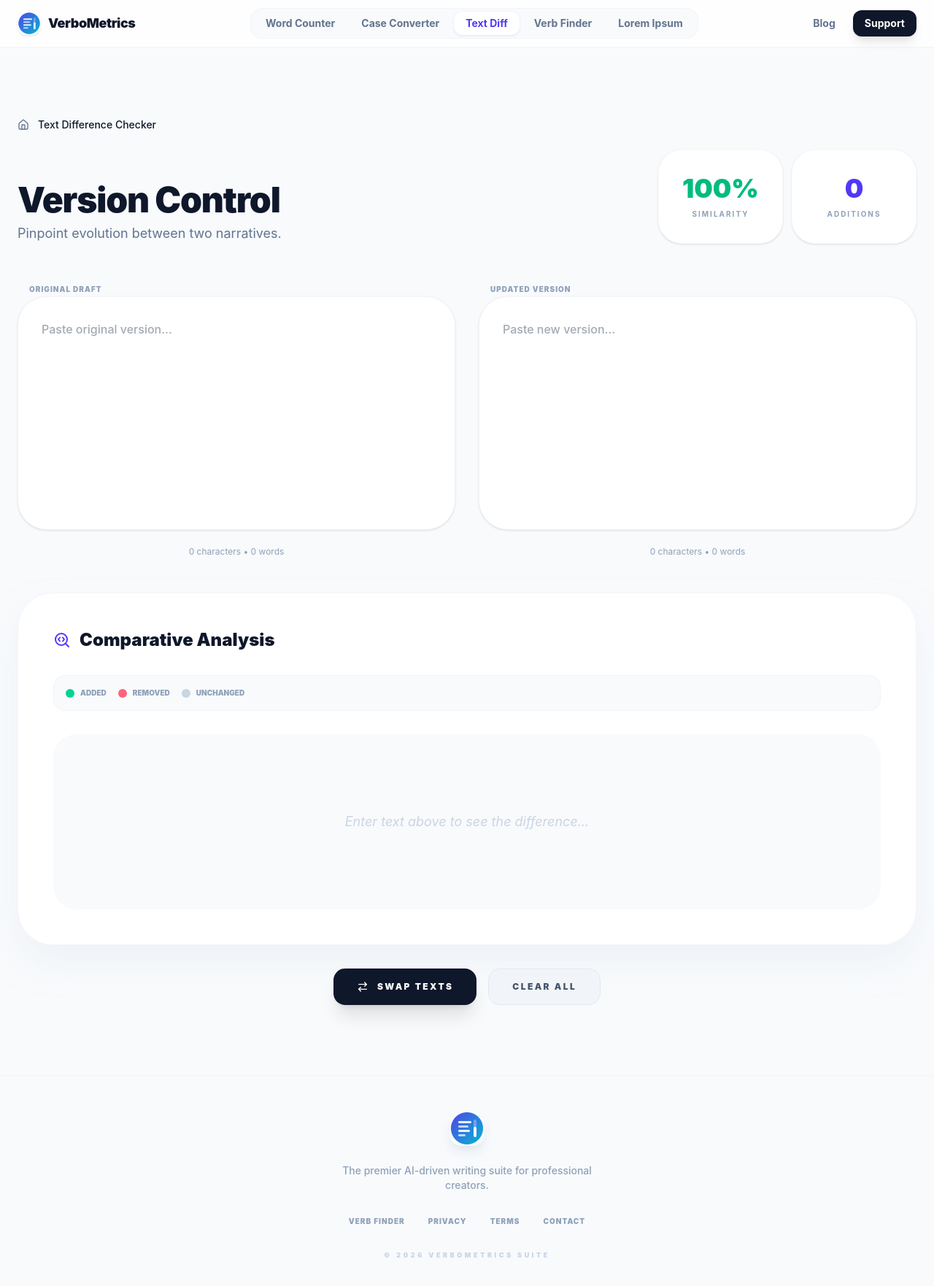
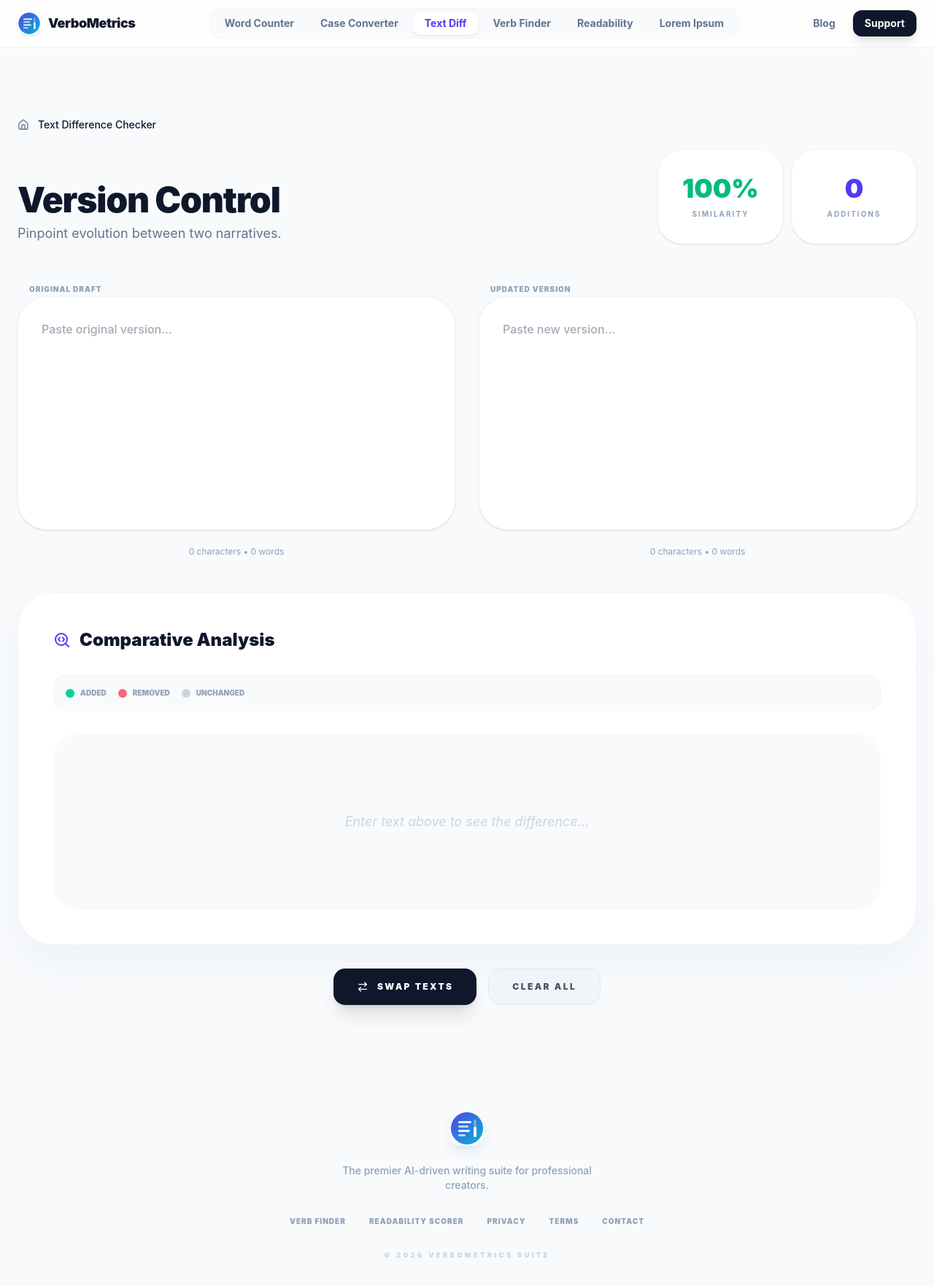
Before and after one commit to Msveiti/text-tools-suite, a React (Vite) app: page /text-diff in a window 1280 px wide. Shown: the top 1762 px of the page at 73% size. Built offline with nearby package versions, Linux system fonts and the light colour scheme.

Commit message:
UI: Added Readability Scorer to Header and Footer navigation

```diff
--- a/src/components/Footer.tsx
+++ b/src/components/Footer.tsx
@@ -14,7 +14,8 @@ const Footer = () => (
       </p>
 
       <div className="flex flex-wrap justify-center gap-8 mb-8">
-        <Link to="/verb-finder" className="text-[10px] font-black uppercase tracking-widest text-slate-400 hover:text-indigo-600">Verb Finder</Link> {/* ADDED */}
+        <Link to="/verb-finder" className="text-[10px] font-black uppercase tracking-widest text-slate-400 hover:text-indigo-600">Verb Finder</Link>
+        <Link to="/readability-scorer" className="text-[10px] font-black uppercase tracking-widest text-slate-400 hover:text-indigo-600">Readability Scorer</Link>
         <Link to="/privacy" className="text-[10px] font-black uppercase tracking-widest text-slate-400 hover:text-indigo-600">Privacy</Link>
         <Link to="/terms" className="text-[10px] font-black uppercase tracking-widest text-slate-400 hover:text-indigo-600">Terms</Link>
         <Link to="/contact" className="text-[10px] font-black uppercase tracking-widest text-slate-400 hover:text-indigo-600">Contact</Link>
--- a/src/components/Header.tsx
+++ b/src/components/Header.tsx
@@ -40,7 +40,8 @@ const Header = () => {
           <Link to="/" className={navClass('/')}>Word Counter</Link>
           <Link to="/case-converter" className={navClass('/case-converter')}>Case Converter</Link>
           <Link to="/text-diff" className={navClass('/text-diff')}>Text Diff</Link>
-          <Link to="/verb-finder" className={navClass('/verb-finder')}>Verb Finder</Link> {/* ADDED */}
+          <Link to="/verb-finder" className={navClass('/verb-finder')}>Verb Finder</Link>
+          <Link to="/readability-scorer" className={navClass('/readability-scorer')}>Readability</Link>
           <Link to="/lorem-ipsum" className={navClass('/lorem-ipsum')}>Lorem Ipsum</Link>
         </nav>
 
@@ -64,7 +65,8 @@ const Header = () => {
             <Link onClick={() => setIsOpen(false)} to="/" className={mobileNavClass('/')}>Word Counter</Link>
             <Link onClick={() => setIsOpen(false)} to="/case-converter" className={mobileNavClass('/case-converter')}>Case Converter</Link>
             <Link onClick={() => setIsOpen(false)} to="/text-diff" className={mobileNavClass('/text-diff')}>Text Diff</Link>
-            <Link onClick={() => setIsOpen(false)} to="/verb-finder" className={mobileNavClass('/verb-finder')}>Verb Finder</Link> {/* ADDED */}
+            <Link onClick={() => setIsOpen(false)} to="/verb-finder" className={mobileNavClass('/verb-finder')}>Verb Finder</Link>
+            <Link onClick={() => setIsOpen(false)} to="/readability-scorer" className={mobileNavClass('/readability-scorer')}>Readability Scorer</Link>
             <Link onClick={() => setIsOpen(false)} to="/lorem-ipsum" className={mobileNavClass('/lorem-ipsum')}>Lorem Ipsum</Link>
           </div>
 
```
